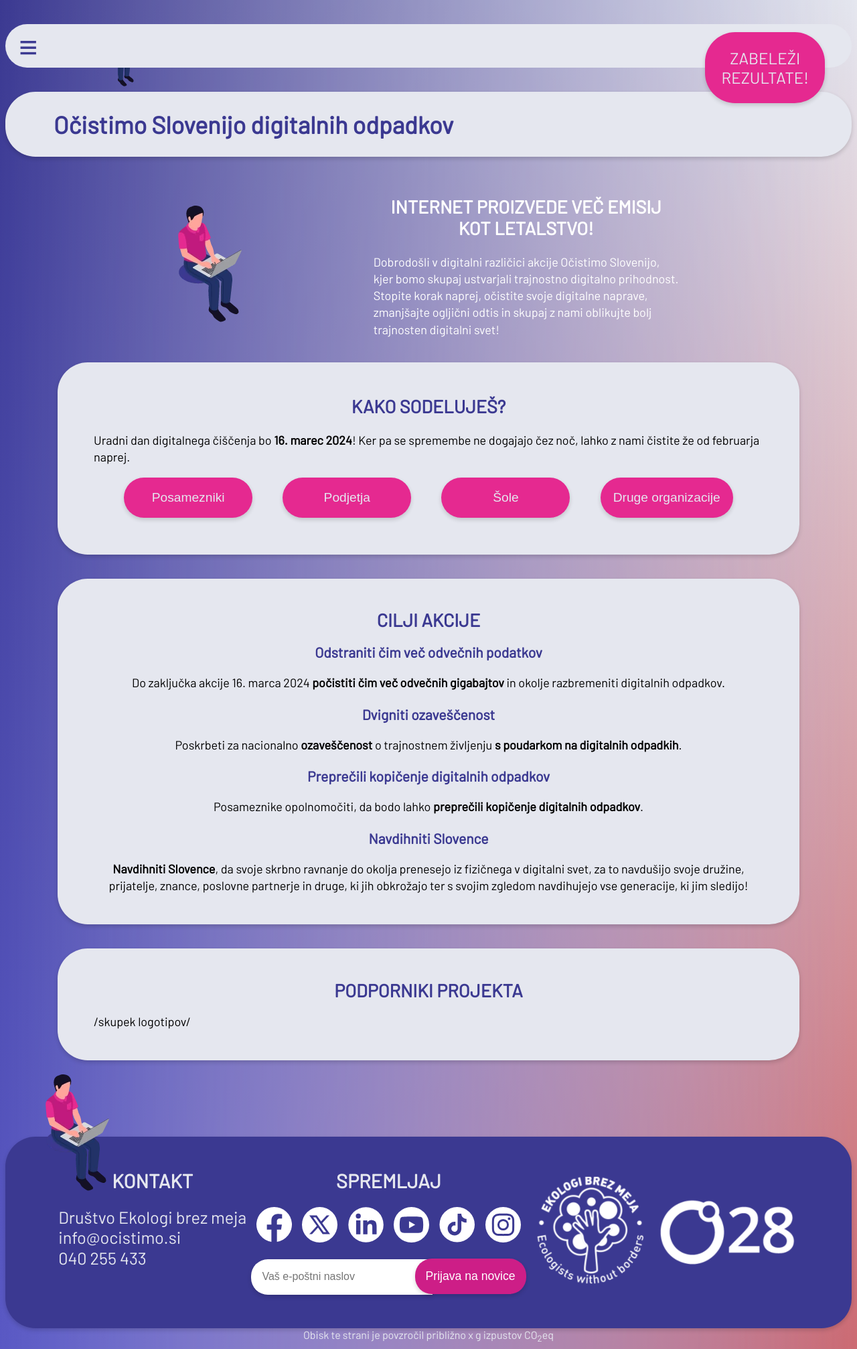
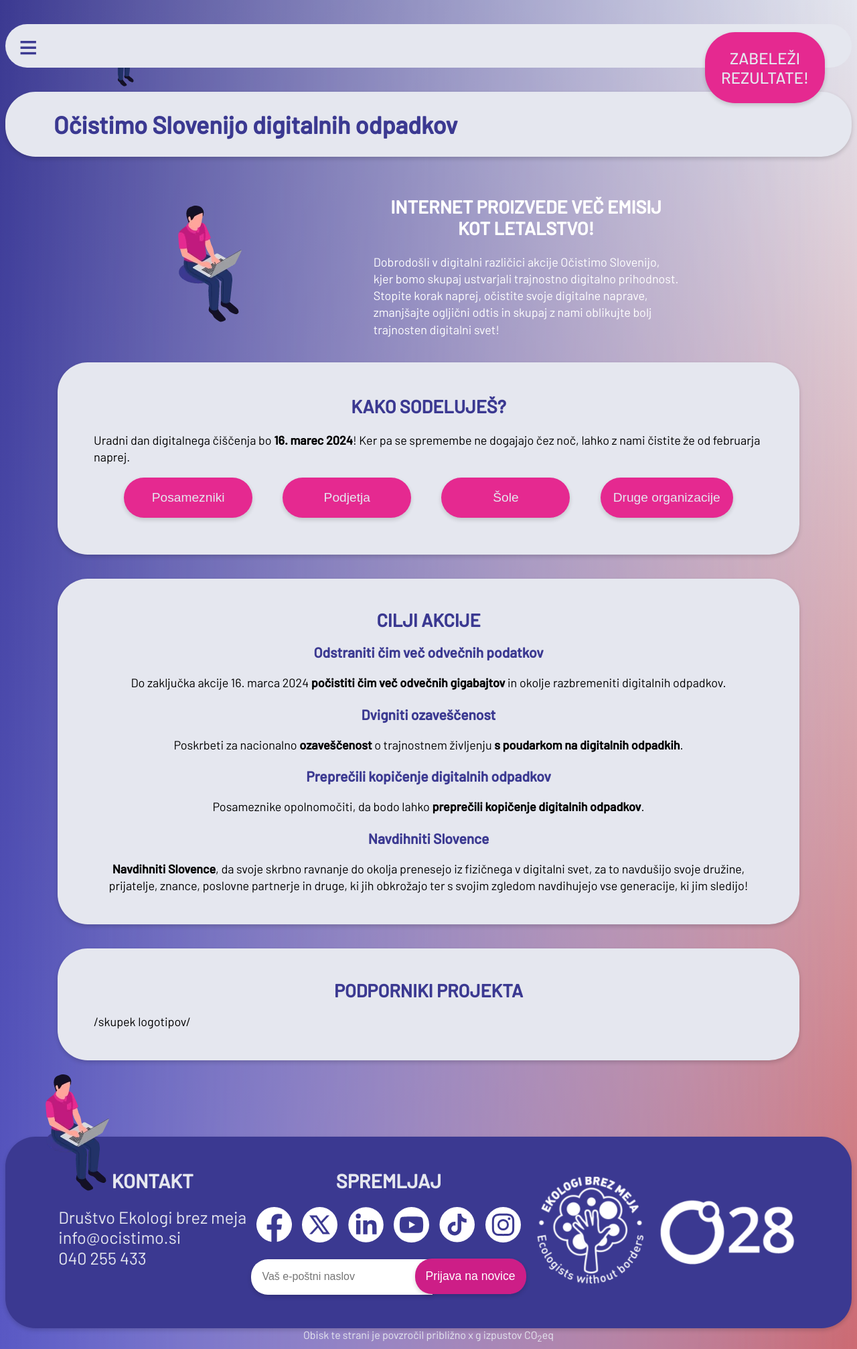
Before and after one commit to ewba/dcd-si, a Jekyll site: the page built from index.md, in a window 1280 px wide. Shown: the whole page at 67% size. Built offline with Jekyll 4.4.1, drawn with Linux system fonts in a browser that asks for light colours.

Commit message:
added barlow medium :(

```diff
--- a/_layouts/default.html
+++ b/_layouts/default.html
@@ -26,8 +26,8 @@
     {% if page.css %}
       <link rel="stylesheet" href="{{ "/assets/css/" | append: page.css | relative_url }}">
     {% endif %}
-    <link rel="preload" as="style" href="https://fonts.googleapis.com/css2?family=Barlow&display=swap" onload="this.rel='stylesheet'" />
-    <noscript><link href="https://fonts.googleapis.com/css2?family=Barlow&display=swap" rel="stylesheet"></noscript>
+    <link rel="preload" as="style" href="https://fonts.googleapis.com/css2?family=Barlow:wght@400;500&display=swap" onload="this.rel='stylesheet'" />
+    <noscript><link href="https://fonts.googleapis.com/css2?family=Barlow:wght@400;500&display=swap" rel="stylesheet"></noscript>
 
   </head>
   <body a="auto">
```
